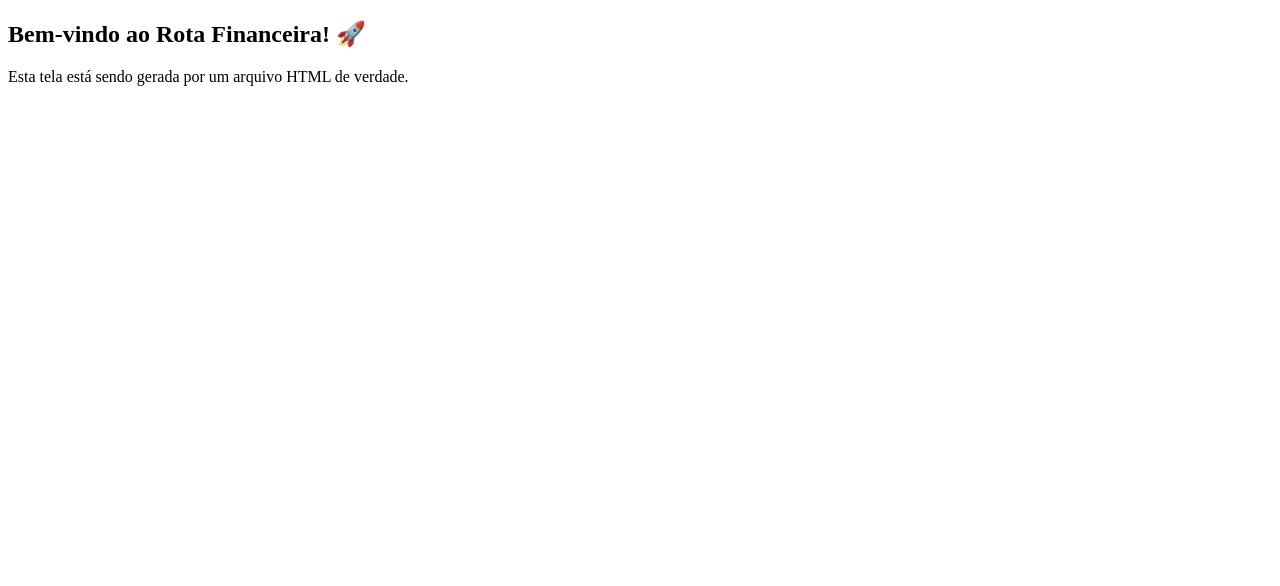
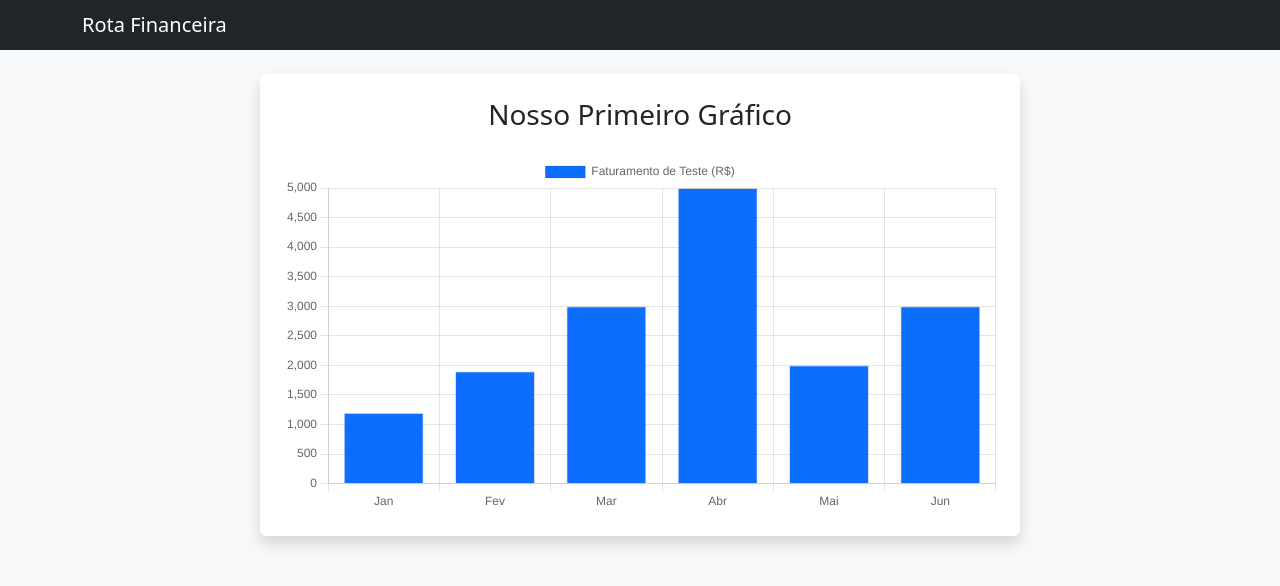
Before and after one commit to byZord/Rota-Financeira, a plain HTML site: page templates/index.html in a window 1280 px wide. Drawn offline with nearby package versions, Linux system fonts and the light colour scheme.

Commit message:
integrando a primeira versão do front end junto com o sql banco de dados

```diff
--- a/templates/index.html
+++ b/templates/index.html
@@ -1,11 +1,41 @@
+<!-- 08/04/2026 Primeira Etapa, O primeiro Gráfico - Willian -->
 <!DOCTYPE html>
 <html lang="pt-br">
 <head>
     <meta charset="UTF-8">
-    <title>Rota Financeira</title>
+    <meta name="viewport" content="width=device-width, initial-scale=1.0">
+    <title>Rota Financeira - Dashboard</title>
+    <link href="https://cdn.jsdelivr.net/npm/bootstrap@5.3.0/dist/css/bootstrap.min.css" rel="stylesheet">
 </head>
-<body>
-    <h2>Bem-vindo ao Rota Financeira! 🚀</h2>
-    <p>Esta tela está sendo gerada por um arquivo HTML de verdade.</p>
+<body class="bg-light">
+    <nav class="navbar navbar-dark bg-dark mb-4">
+        <div class="container">
+            <span class="navbar-brand mb-0 h1">Rota Financeira</span>
+        </div>
+    </nav>
+    <div class="container">
+        <div class="row">
+            <div class="col-md-8 mx-auto bg-white p-4 rounded shadow">
+                <h3 class="text-center mb-4">Nosso Primeiro Gráfico</h3>
+                <canvas id="meuGrafico"></canvas>
+            </div>
+        </div>
+    </div>
+    <script src="https://cdn.jsdelivr.net/npm/chart.js"></script>
+    <script>
+        const ctx = document.getElementById('meuGrafico');
+        new Chart(ctx, {
+            type: 'bar',
+            data: {
+                labels: ['Jan', 'Fev', 'Mar', 'Abr', 'Mai', 'Jun'],
+                datasets: [{
+                    label: 'Faturamento de Teste (R$)',
+                    data: [1200, 1900, 3000, 5000, 2000, 3000],
+                    borderWidth: 1,
+                    backgroundColor: '#0d6efd' // Azul padrão do Bootstrap
+                }]
+            }
+        });
+    </script>
 </body>
 </html>
```
Also changed, not shown: 1 other file.
